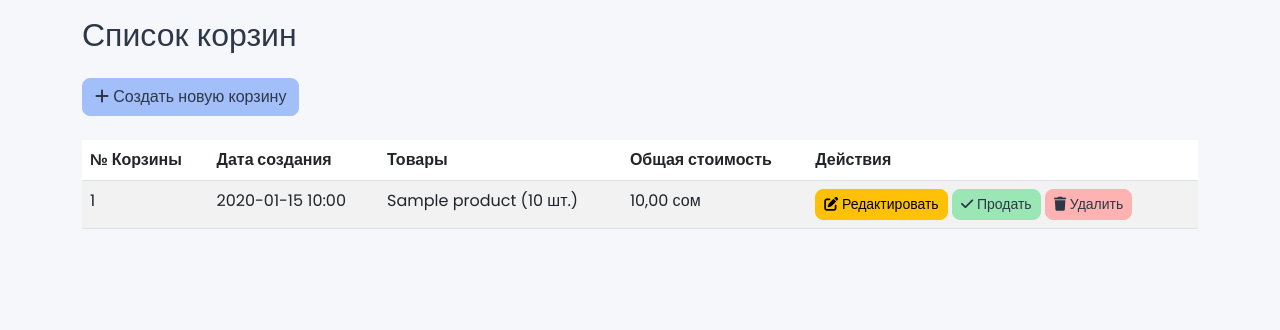
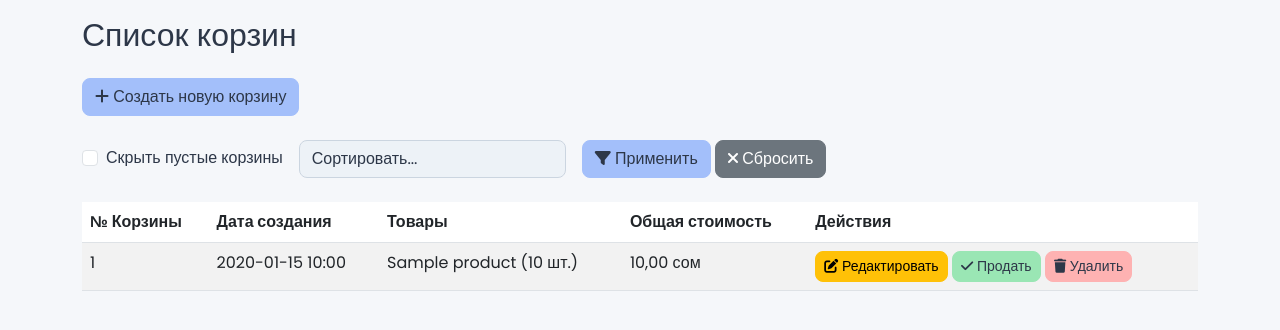
Before and after one commit to KopzhasharovAzamat/python_crm, a Django app: page /carts/ in a window 1280 px wide. Shown: the part 56-386 px from the top of the page. Run offline with Django 5.2, Linux system fonts and the light colour scheme; a user stored in the database is signed in; tables that the repository leaves empty hold one stand-in row (values such as "Sample post").

Commit message:
43-th commit: * Carts list filters.

```diff
--- a/inventory/views.py
+++ b/inventory/views.py
@@ -5,7 +5,8 @@ from django.shortcuts import get_object_or_404, render, redirect
 from django.contrib.auth.decorators import login_required, user_passes_test
 from django.contrib.auth import authenticate, login, logout
 from django.contrib import messages
-from django.db.models import Sum, Q
+from django.db.models import Sum, Q, F, Value, FloatField
+from django.db.models.functions import Coalesce
 from django.utils import timezone
 from datetime import timedelta
 from .forms import RegisterForm, ProductForm, WarehouseForm, UserChangeForm, UserSettingsForm, CategoryForm, \
@@ -586,7 +587,40 @@ def return_item(request, sale_id, item_id):
 @login_required
 def cart_list(request):
     carts = Cart.objects.filter(owner=request.user).prefetch_related('items__product')
-    return render(request, 'cart_list.html', {'carts': carts})
+
+    # Получаем параметры фильтрации и сортировки
+    hide_empty = request.GET.get('hide_empty', 'off') == 'on'
+    sort_by = request.GET.get('sort_by', '')
+
+    # Фильтрация пустых корзин
+    if hide_empty:
+        carts = carts.filter(items__isnull=False).distinct()
+
+    # Аннотируем корзины общей стоимостью для сортировки
+    carts = carts.annotate(
+        total_cost=Coalesce(
+            Sum('items__actual_price_total'),
+            Value(0.0),
+            output_field=FloatField()
+        )
+    )
+
+    # Сортировка
+    allowed_sort_fields = [
+        'number', '-number',           # По номеру корзины
+        'created_at', '-created_at',   # По дате создания
+        'total_cost', '-total_cost'    # По общей стоимости
+    ]
+    if sort_by in allowed_sort_fields:
+        carts = carts.order_by(sort_by)
+    else:
+        carts = carts.order_by('-created_at')  # По умолчанию сортировка по дате (убывание)
+
+    return render(request, 'cart_list.html', {
+        'carts': carts,
+        'hide_empty': hide_empty,
+        'sort_by': sort_by,
+    })
 
 @login_required
 def cart_create(request):
--- a/templates/cart_list.html
+++ b/templates/cart_list.html
@@ -4,9 +4,38 @@
 
 {% block content %}
 <h2 class="mb-4 animate__animated animate__fadeIn">Список корзин</h2>
-<form method="post" action="{% url 'cart_create' %}" style="display: inline;">
-    {% csrf_token %}
-    <button type="submit" class="btn btn-primary mb-4"><i class="fas fa-plus"></i> Создать новую корзину</button>
+<div class="mb-4">
+    <form method="post" action="{% url 'cart_create' %}" style="display: inline;">
+        {% csrf_token %}
+        <button type="submit" class="btn btn-primary"><i class="fas fa-plus"></i> Создать новую корзину</button>
+    </form>
+</div>
+
+<!-- Форма фильтров и сортировки -->
+<form method="get" class="mb-4">
+    <div class="row g-3 align-items-center">
+        <div class="col-auto">
+            <div class="form-check">
+                <input class="form-check-input" type="checkbox" name="hide_empty" id="hideEmpty" {% if hide_empty %}checked{% endif %}>
+                <label class="form-check-label" for="hideEmpty">Скрыть пустые корзины</label>
+            </div>
+        </div>
+        <div class="col-md-3">
+            <select name="sort_by" class="form-control">
+                <option value="">Сортировать...</option>
+                <option value="number" {% if sort_by == 'number' %}selected{% endif %}>По номеру (возр.)</option>
+                <option value="-number" {% if sort_by == '-number' %}selected{% endif %}>По номеру (убыв.)</option>
+                <option value="created_at" {% if sort_by == 'created_at' %}selected{% endif %}>По дате (возр.)</option>
+                <option value="-created_at" {% if sort_by == '-created_at' %}selected{% endif %}>По дате (убыв.)</option>
+                <option value="total_cost" {% if sort_by == 'total_cost' %}selected{% endif %}>По стоимости (возр.)</option>
+                <option value="-total_cost" {% if sort_by == '-total_cost' %}selected{% endif %}>По стоимости (убыв.)</option>
+            </select>
+        </div>
+        <div class="col-auto">
+            <button type="submit" class="btn btn-primary"><i class="fas fa-filter"></i> Применить</button>
+            <a href="{% url 'cart_list' %}" class="btn btn-secondary"><i class="fas fa-times"></i> Сбросить</a>
+        </div>
+    </div>
 </form>
 
 {% if carts %}
```
